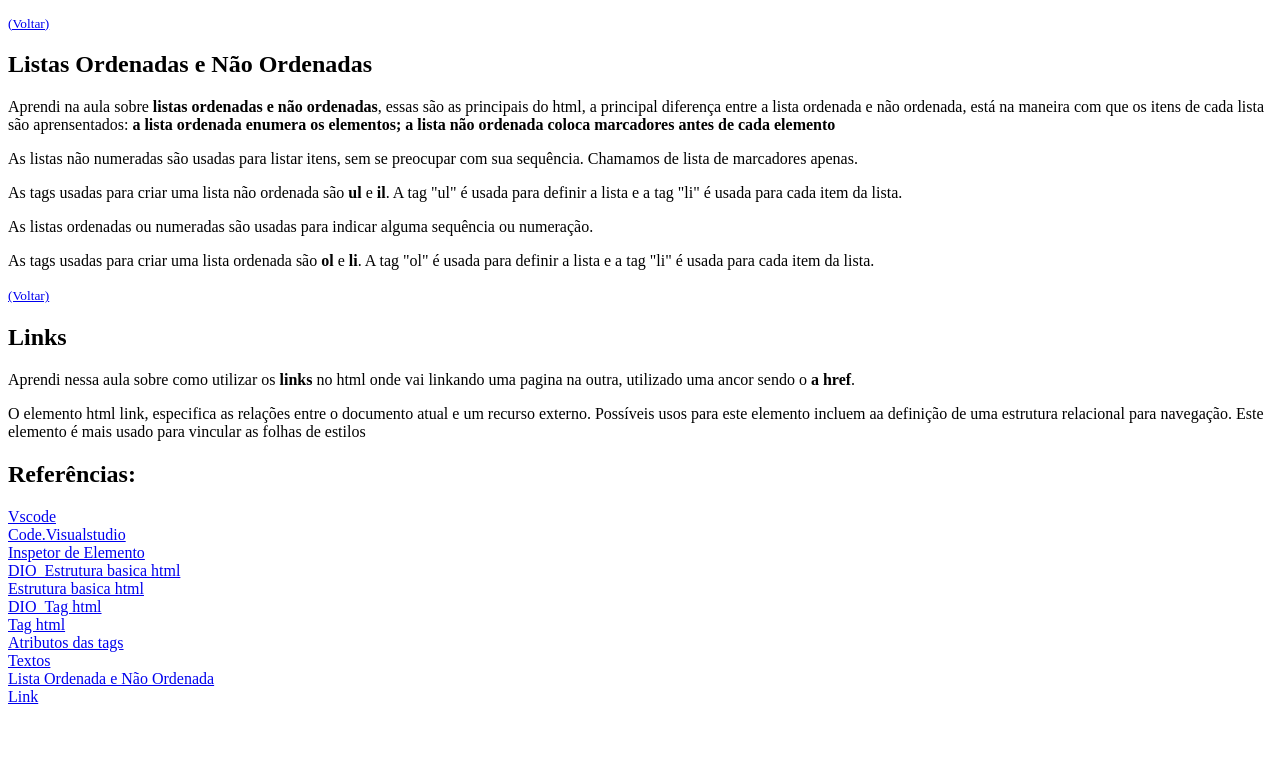
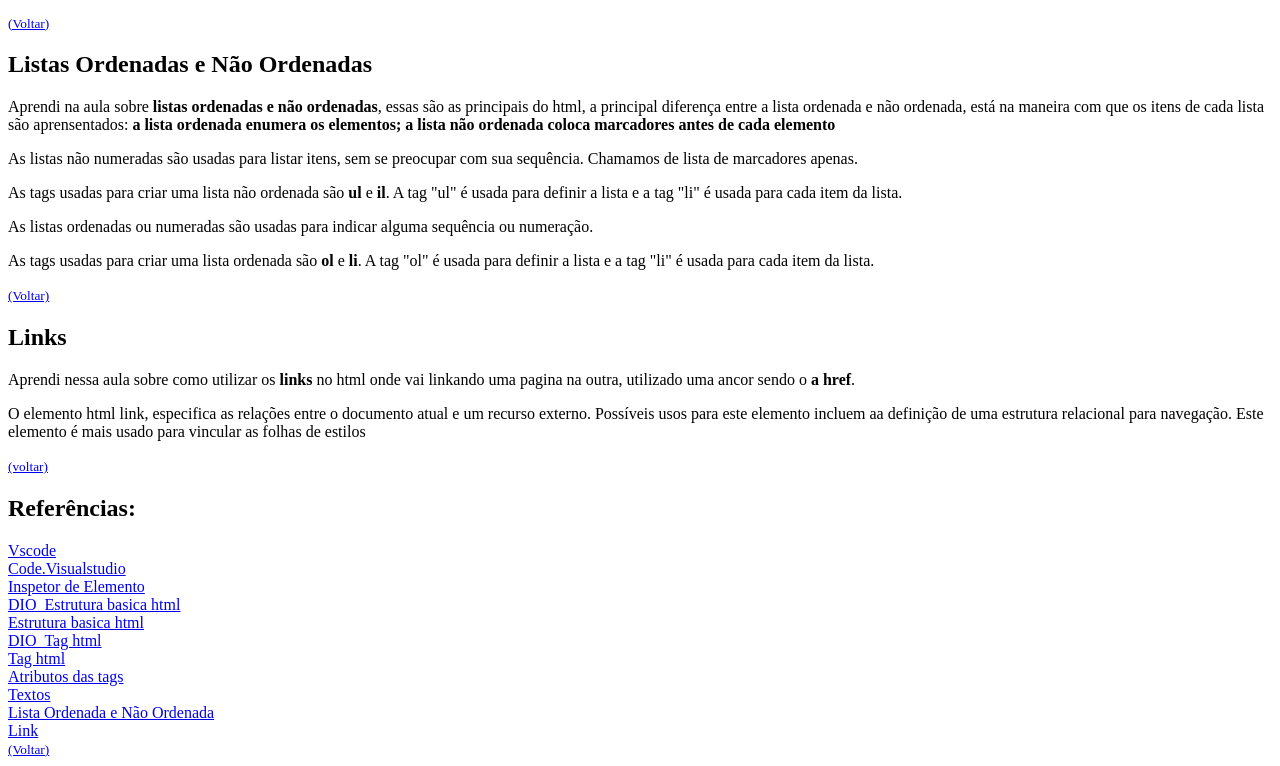
Before and after one commit to Andersonpoanorte/Arquivos-HTML, a plain HTML site: page blog aula.html in a window 1280 px wide. Shown: the part 1938-2704 px from the top of the page. Before the commit the page ends 2652 px from the top, so only its background shows below. Drawn offline with Linux system fonts and the light colour scheme.

Commit message:
Alteração no arquivo

```diff
--- a/blog aula.html
+++ b/blog aula.html
@@ -101,6 +101,7 @@
     <h2 id="Links">Links</h2>
     <p>Aprendi nessa aula sobre como utilizar os <strong>links</strong> no html onde vai linkando uma pagina na outra, utilizado uma ancor sendo o <b>a href</b>.</p>
     <p>O elemento html link, especifica as relações entre o documento atual e um recurso externo. Possíveis usos para este elemento incluem aa definição de uma estrutura relacional para navegação. Este elemento é mais usado para vincular as folhas de estilos</p>
+    <small><a href="#inicio">(voltar)</a></small>
 
     <h2 id="Referências">Referências:</h2>
 
@@ -114,7 +115,9 @@
         <a href="https://www.alura.com.br/artigos/o-que-e-html-suas-tags-parte-5-atributos-elementos">Atributos das tags</a><br>
         <a href="https://web.dio.me/course/introducao-ao-html-na-pratica/learning/2536e54a-06c4-4237-8f70-891eca7bc90b?back=/track/formacao-html-web-developer&tab=undefined&moduleId=undefined">Textos</a><br>
         <a href="https://www.devmedia.com.br/trabalhando-com-listas-ordenadas-no-html/21739">Lista Ordenada e Não Ordenada</a><br>
-        <a href="https://developer.mozilla.org/pt-BR/docs/Web/HTML/Element/link#:~:text=Resumo,vincular%20as%20folhas%20de%20estilo.">Link</a>
+        <a href="https://developer.mozilla.org/pt-BR/docs/Web/HTML/Element/link#:~:text=Resumo,vincular%20as%20folhas%20de%20estilo.">Link</a><br>
+
+        <small><a href="#inicio">(Voltar)</a></small>
 
 </body>
 </html>
```
